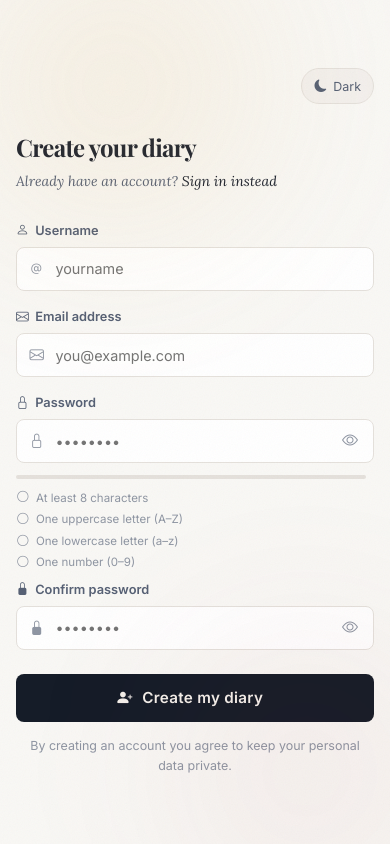
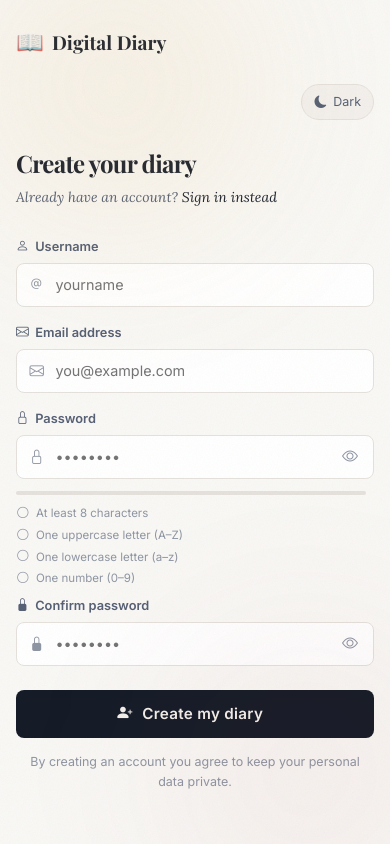
Before and after one commit to Yoge-2004/digital-diary-application, a FastAPI app: page /register in a window 390 px wide. Run offline with FastAPI, Linux system fonts and the light colour scheme; some web fonts are replaced.

Commit message:
Fix mobile/accessibility UI bugs found in manual QA pass
- app/static/css/app.css:
  * Dashboard sidebar (Streaks/Mood/Quick links) was overlapping the
    main content on mobile. The mobile override targeted .dashboard-grid/
    .dashboard-main/.dashboard-side, but the template actually uses
    .dash-grid -- a class-name mismatch meant the two-column inline grid
    style never collapsed to one column below 767px. Fixed the selector
    to match the real class.
  * Auth pages (login/register) lost all brand identity on mobile since
    .auth-side is display:none there, while .auth-form-side still
    vertically centered inside a min-height:100vh container, leaving a
    large empty gap above and below the form. Added a compact
    .auth-mobile-brand row (shown only below 1024px) and top-aligned the
    form panel on mobile instead of centering it.

- app/templates/stats.html: Monthly Activity bars used a percentage
  height against a parent that only set min-height (not height), so
  percentage heights never resolved and every bar collapsed to its 4px
  min-height fallback regardless of value. Wrapped each bar in a
  fixed-height track div so the percentage has a definite containing
  block to resolve against.

- app/static/js/app.js:
  * Word/char counter wrote the full "X words - Y chars" string into
    the #wordCount span alone, while the template's separate static
    separator and #charCount span were left untouched beside it,
    producing "0 words - 0 chars - 0 chars". Now updates each span
    independently.
  * AJAX toggle buttons (favourite/bookmark/pin/archive) hide their
    visible text label below 640px width, but relied only on a title
    attribute for meaning -- title isn't reliably exposed to screen
    readers and doesn't appear at all on touch devices, so these buttons
    had no accessible name on mobile. Added persistent aria-label to the
    button markup (diary_detail.html) and kept it in sync when the JS
    toggle handler flips state. Same fix for the icon-only delete button.

Verified: 19/19 tests still pass. Manually confirmed via Playwright:
mobile dashboard no longer overlaps, monthly-activity bar height now
matches its track height exactly, word/char counter reports two
independent values, all four toggle buttons plus delete report correct
aria-label text, and the mobile auth page shows the brand row with no
dead space above the form.

```diff
--- a/app/static/css/app.css
+++ b/app/static/css/app.css
@@ -1757,6 +1757,17 @@ img, video { max-width: 100%; display: block; }
   animation: fadeUp 0.5s var(--ease-out) both;
 }
 
+.auth-mobile-brand {
+  display: none;
+  align-items: center;
+  gap: 0.5rem;
+  margin-bottom: 1.5rem;
+  font-family: var(--font-display);
+  font-weight: 700;
+  font-size: 1.2rem;
+  color: var(--txt-primary);
+}
+
 .auth-form-title {
   font-family: var(--font-display);
   font-size: clamp(1.5rem, 3vw, 2rem);
@@ -2039,6 +2050,8 @@ img, video { max-width: 100%; display: block; }
 
   .auth-page { grid-template-columns: 1fr; }
   .auth-side { display: none; }
+  .auth-form-side { align-items: flex-start; padding-top: clamp(1.5rem, 6vw, 3rem); }
+  .auth-mobile-brand { display: flex; }
 }
 
 /* ── Mobile landscape / large phones (640–767px) ── */
@@ -2069,9 +2082,7 @@ img, video { max-width: 100%; display: block; }
   .filter-panel { position: static; }
   .diaries-layout { grid-template-columns: 1fr !important; }
 
-  .dashboard-grid { grid-template-columns: 1fr !important; }
-  .dashboard-main { grid-column: auto !important; }
-  .dashboard-side { grid-column: auto !important; }
+  .dash-grid { grid-template-columns: 1fr !important; }
 
   .hero-grid { grid-template-columns: 1fr !important; }
   .hero-preview-col { display: none; }
--- a/app/static/js/app.js
+++ b/app/static/js/app.js
@@ -539,14 +539,18 @@
   // ══════════════════════════════════════════════════════════
   function initWordCount() {
     const textarea = document.getElementById("diaryContent");
-    const counter  = document.getElementById("wordCount");
+    const counter = document.getElementById("wordCount");
+    const charCounter = document.getElementById("charCount");
     if (!textarea || !counter) return;
 
     function update() {
       const text  = textarea.value.trim();
       const words = text ? (text.match(/\S+/g)?.length || 0) : 0;
       const chars = textarea.value.length;
-      counter.textContent = `${words} word${words !== 1 ? "s" : ""} · ${chars} chars`;
+      counter.textContent = `${words} word${words !== 1 ? "s" : ""}`;
+      if (charCounter) {
+        charCounter.textContent = `${chars} char${chars !== 1 ? "s" : ""}`;
+      }
 
       // Validate minimum
       if (chars > 0 && chars < 10) {
@@ -947,6 +951,14 @@
           labelEl.textContent = isOn ? labelOn : labelOff;
         }
 
+        // Keep the accessible name (and tooltip) in sync even when the
+        // visible text label is hidden by CSS on narrow screens.
+        if (labelOn && labelOff) {
+          const accessibleName = isOn ? labelOn : labelOff;
+          btn.setAttribute("aria-label", accessibleName);
+          btn.setAttribute("title", accessibleName);
+        }
+
         // Also update any aria attributes
         btn.setAttribute("aria-pressed", isOn ? "true" : "false");
 
--- a/app/templates/auth.html
+++ b/app/templates/auth.html
@@ -52,6 +52,11 @@
   <!-- ── Right form panel ── -->
   <div class="auth-form-side">
     <div class="auth-form-box">
+
+      <!-- Compact brand shown only when the illustrative side panel is hidden (mobile) -->
+      <div class="auth-mobile-brand">
+        <span style="font-size:1.4rem;" aria-hidden="true">📖</span> Digital Diary
+      </div>
 
       <!-- Theme toggle -->
       <div style="display:flex;justify-content:flex-end;margin-bottom:1.5rem;">
```
Also changed, not shown: app/templates/diary_detail.html (+6 -1 lines), app/templates/stats.html (+9 -7 lines).
